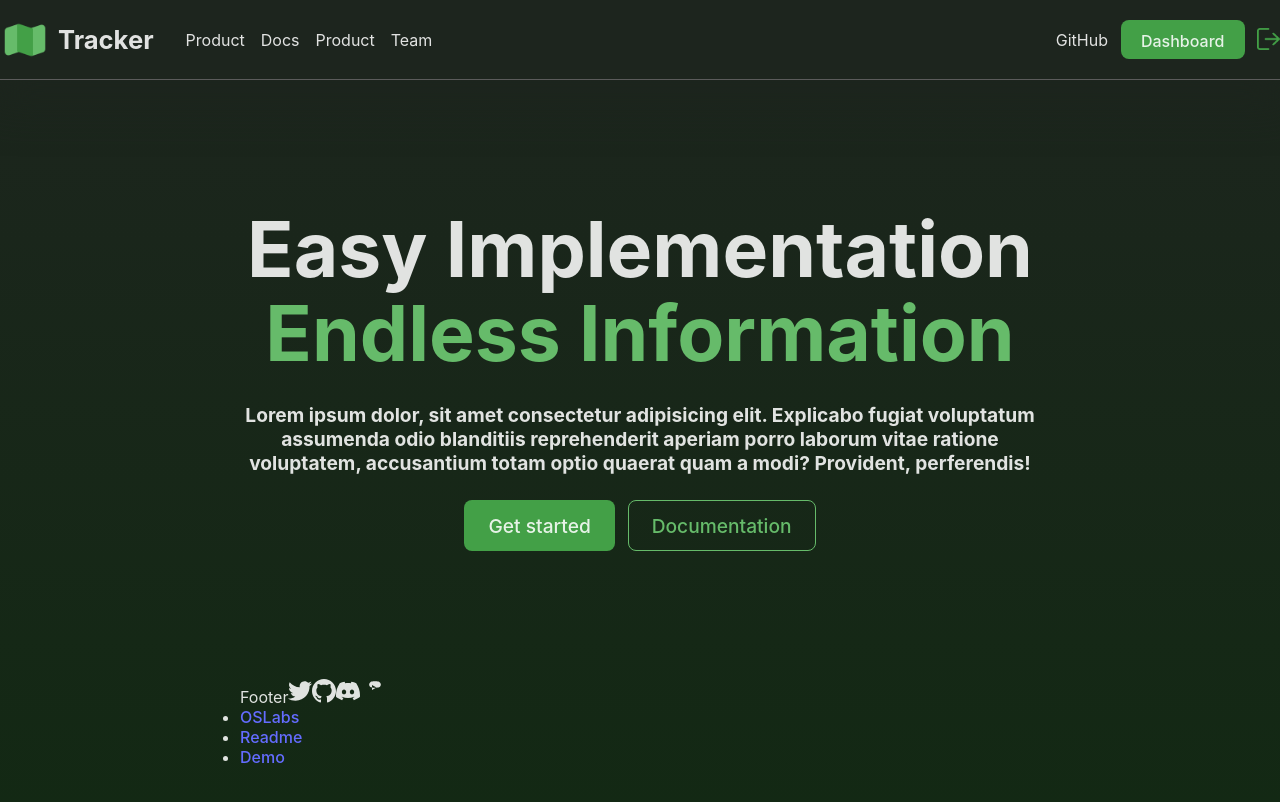
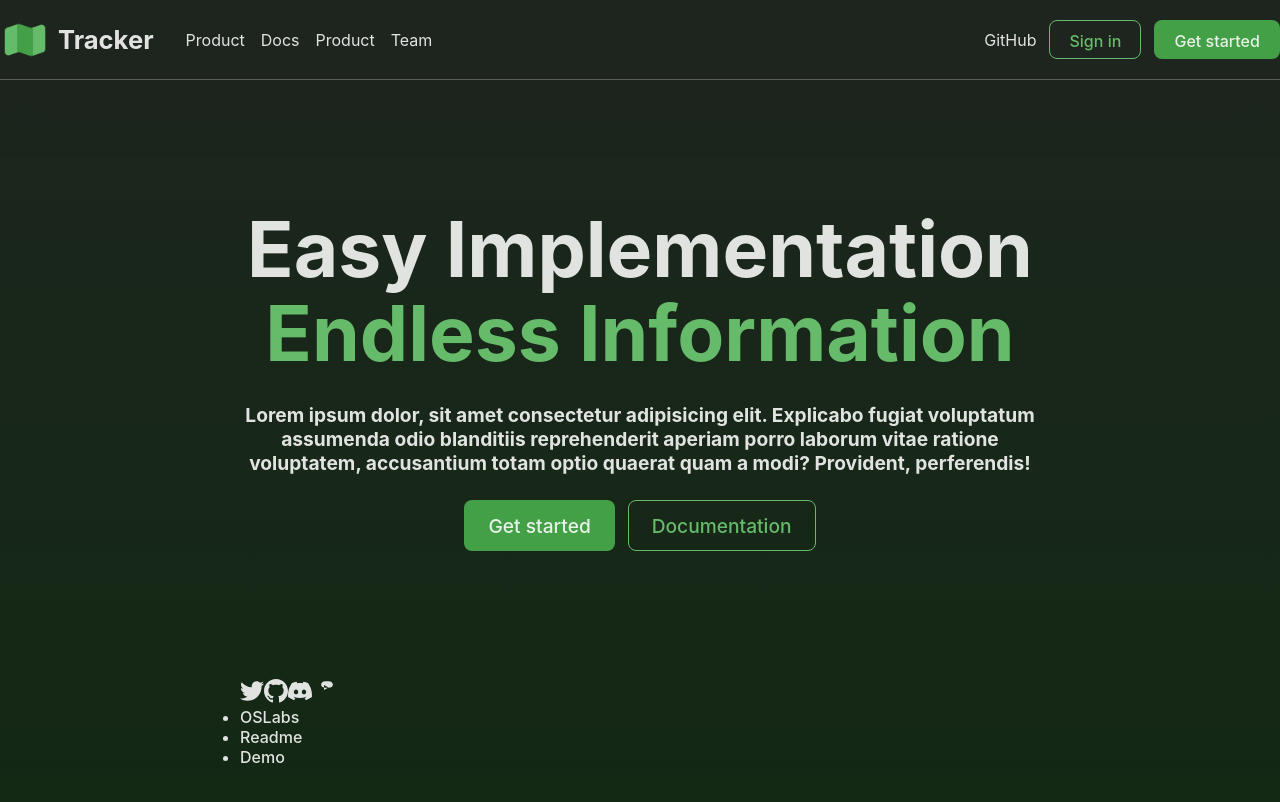
Before and after one commit to oslabs-beta/OS-Analytics, a React (Vite) app in the folder client/: page / in a window 1280 px wide. Shown: the top 802 px of the page. Built offline with nearby package versions, Linux system fonts and the light colour scheme.

Commit message:
login auth

```diff
--- a/client/package.json
+++ b/client/package.json
@@ -10,6 +10,7 @@
     "preview": "vite preview"
   },
   "dependencies": {
+    "axios": "^1.7.4",
     "jotai": "^2.9.3",
     "react": "^18.3.1",
     "react-dom": "^18.3.1",
--- a/client/src/App.tsx
+++ b/client/src/App.tsx
@@ -1,11 +1,21 @@
 import './App.css';
 import Landing from './components/Landing/Landing';
 import Login from './components/Login/Login';
-import User from './components/User/UserView'
-import PageNotFound from './components/PageNotFound/PageNotFound'
-import { BrowserRouter, Routes, Route } from 'react-router-dom';
+import UserView from './components/User/UserView';
+import PageNotFound from './components/PageNotFound/PageNotFound';
+import { BrowserRouter, Routes, Route, Navigate } from 'react-router-dom';
+import { activeUserAtom} from './state/Atoms';
+import { useAtom } from 'jotai';
 
 function App() {
+  const [activeUser] = useAtom(activeUserAtom);  //email of active user || null
+//useEffect gets called
+//useEffect calls the activeUser endpoint in backend
+//if response.ok send them somewhere (ative user=true)
+//if not login
+//activeUser endpoint returns either true or an error
+//frontend then deals and redirects based on the response
+
   function handleServer() {
     const URL = 'http://localhost:8080/api';
     fetch(URL)
@@ -19,9 +29,9 @@ function App() {
     <BrowserRouter>
       <Routes>
         <Route path="/" element={<Landing />} />
-        <Route path="/login" element={<Login />} />
-        <Route path="/user/eric" element={<User />} />
-        <Route path = "*" element = {<PageNotFound/>}/>
+        <Route path="/login" element={activeUser ? <Navigate to={'/dashboard'} /> : <Login />} />
+        <Route path="/dashboard" element={activeUser ?<UserView /> : <Navigate to={'/login'} />} />
+        <Route path="*" element={<PageNotFound />} />
       </Routes>
     </BrowserRouter>
   );
--- a/client/src/components/Footer/Footer.tsx
+++ b/client/src/components/Footer/Footer.tsx
@@ -4,7 +4,7 @@ import { Link } from 'react-router-dom';
 
 export default function Footer() {
   return (
-    <div>Footer
+    <div>
 
     <a href  = "https://x.com/" target  = "_blank" rel = "nooper noreferrer" className = "social-icon">
     <svg xmlns="http://www.w3.org/2000/svg" width="24" height="24" fill="rgba(255, 255, 255, 0.87)" viewBox="0 0 24 24">
--- a/client/src/components/Login/Login.tsx
+++ b/client/src/components/Login/Login.tsx
@@ -1,24 +1,38 @@
 import React, { useState } from 'react';
 import styles from './Login.module.css';
+import axios from 'axios';
+import { useAtom } from 'jotai';
+import { activeUserAtom} from '../../state/Atoms';
+
 
 export default function Login() {
+  const [, setActiveUser] = useAtom(activeUserAtom)
   const [formData, setFormData] = useState({
     email: '',
     password: '',
   });
 
-  function handleChange(e:any) {
+  function handleChange(e: any) {
     setFormData({
       ...formData,
       [e.target.name]: e.target.value,
     });
   }
 
-  function handleSubmit(e:any) {
+ async function handleSubmit (e: any) {
     e.preventDefault();
     //POST Request for Login Here...
-    const content = formData
-    console.log(content)
+    try{
+    const response = await axios.post ('/api/auth/login', formData)
+    console.log(response.data.email)
+    setActiveUser(response.data.email)
+    }
+
+    catch (err: any){
+      console.log(err.message)
+    }
+    // const content = formData;
+    // console.log(content);
   }
 
   return (
@@ -32,8 +46,9 @@ export default function Login() {
         </button>
       </div>
       <form
-      onSubmit={(e)=> handleSubmit(e)}
-      className={styles.loginCredentials}>
+        onSubmit={(e) => handleSubmit(e)}
+        className={styles.loginCredentials}
+      >
         <input
           type="email"
           placeholder="email"
--- a/client/src/components/Navbar/Navbar.tsx
+++ b/client/src/components/Navbar/Navbar.tsx
@@ -1,22 +1,22 @@
-import React, { useState } from 'react';
 import styles from './Navbar.module.css';
 import logo from '../../assets/map-logo.png';
 import logout from '../../assets/logout.png';
 import { Link } from 'react-router-dom';
 import { useAtom } from 'jotai';
-import { activeUserAtom, authAtom } from '../../state/Atoms';
+import { activeUserAtom } from '../../state/Atoms';
 
 export default function Navbar() {
-  const [user, setUser] = useAtom(activeUserAtom)
-  const [auth, setAuth] = useAtom(authAtom)
+  const [activeUser, setActiveUser] = useAtom(activeUserAtom);
   return (
     <div className={styles.navbar}>
       <div className={styles.navContainer}>
         <div className={styles.navLeft}>
-          <div className={styles.logoBox}>
-            <img className={styles.navLogo} src={logo} alt="at-logo" />
-            <h3>Tracker</h3>
-          </div>
+          <Link to="/">
+            <div className={styles.logoBox}>
+              <img className={styles.navLogo} src={logo} alt="at-logo" />
+              <h3>Tracker</h3>
+            </div>
+          </Link>
 
           <div className={styles.navLinks}>
             <span>Product</span>
@@ -27,15 +27,19 @@ export default function Navbar() {
         </div>
         <div className={styles.navRight}>
           <span>GitHub</span>
-          {user.length>0 && auth === true ? (
+          {activeUser ? (
             <>
-              <Link to="/user/eric">
+              <Link to="/dashboard">
                 <button className={`btn-primary ${styles.navButton}`}>
                   Dashboard
                 </button>
               </Link>
-              <Link to="/" onClick={()=>{setAuth(false); setUser('')}}>
-
+              <Link
+                to="/"
+                onClick={() => {
+                  setActiveUser('');
+                }}
+              >
                 <img
                   className={styles.logOutIcon}
                   src={logout}
--- a/client/src/components/User/Dashboard.tsx
+++ b/client/src/components/User/Dashboard.tsx
@@ -1,14 +1,24 @@
-import styles from "./Dashboard.module.css"
-import { activeUserAtom } from "../../state/Atoms"
-import { useAtom } from "jotai"
+import styles from './Dashboard.module.css';
+import { activeUserAtom } from '../../state/Atoms';
+import { useAtom } from 'jotai';
+import axios from 'axios';
+import { useEffect } from 'react';
 
-function Dashboard(){
-    const [user] = useAtom(activeUserAtom);
-    return (
-        <div className={styles.dashboard}>
-            <h1>{`Welcome back, ${user}`}</h1>
-        </div>
-    )
+function Dashboard() {
+    //retrieve user data
+// useEffect(()=> {
+// axios.get('/api/user')
+// .then(res => {
+//     console.log(res)
+// })
+// }, [])
+
+  const [user] = useAtom(activeUserAtom);
+  return (
+    <div className={styles.dashboard}>
+      <h1>{`Welcome back, ${user}`}</h1>
+    </div>
+  );
 }
 
-export default Dashboard
+export default Dashboard;
--- a/client/src/main.css
+++ b/client/src/main.css
@@ -25,13 +25,14 @@
   -moz-osx-font-smoothing: grayscale;
 }
 
-a {
+a, a:visited {
   font-weight: 500;
-  color: #646cff;
+  color: var(--white);
   text-decoration: inherit;
 }
+
 a:hover {
-  color: #535bf2;
+  color: var(--green-primary);
 }
 
 body {
@@ -116,9 +117,7 @@ section {
     color: #213547;
     background-color: #ffffff;
   } */
-a:hover {
-  color: var(--green-primary);
-}
+
 
 .primary {
   color: var(--green-primary);
--- a/client/src/state/Atoms.tsx
+++ b/client/src/state/Atoms.tsx
@@ -2,5 +2,5 @@ import {atom} from 'jotai';
 
 // const userStore = createStore();
 
-export const activeUserAtom = atom<string>('Eric');
-export const authAtom = atom<boolean>(true);
+export const activeUserAtom = atom<string>('');
+// export const authAtom = atom<boolean>(true);
--- a/package.json
+++ b/package.json
@@ -12,7 +12,6 @@
   "author": "",
   "license": "ISC",
   "dependencies": {
-    "aws-jwt-verify": "^4.0.1",
     "concurrently": "^8.2.2"
   },
   "devDependencies": {
```
Also changed, not shown: 2 other files (tests, documents, lock files or other folders).
